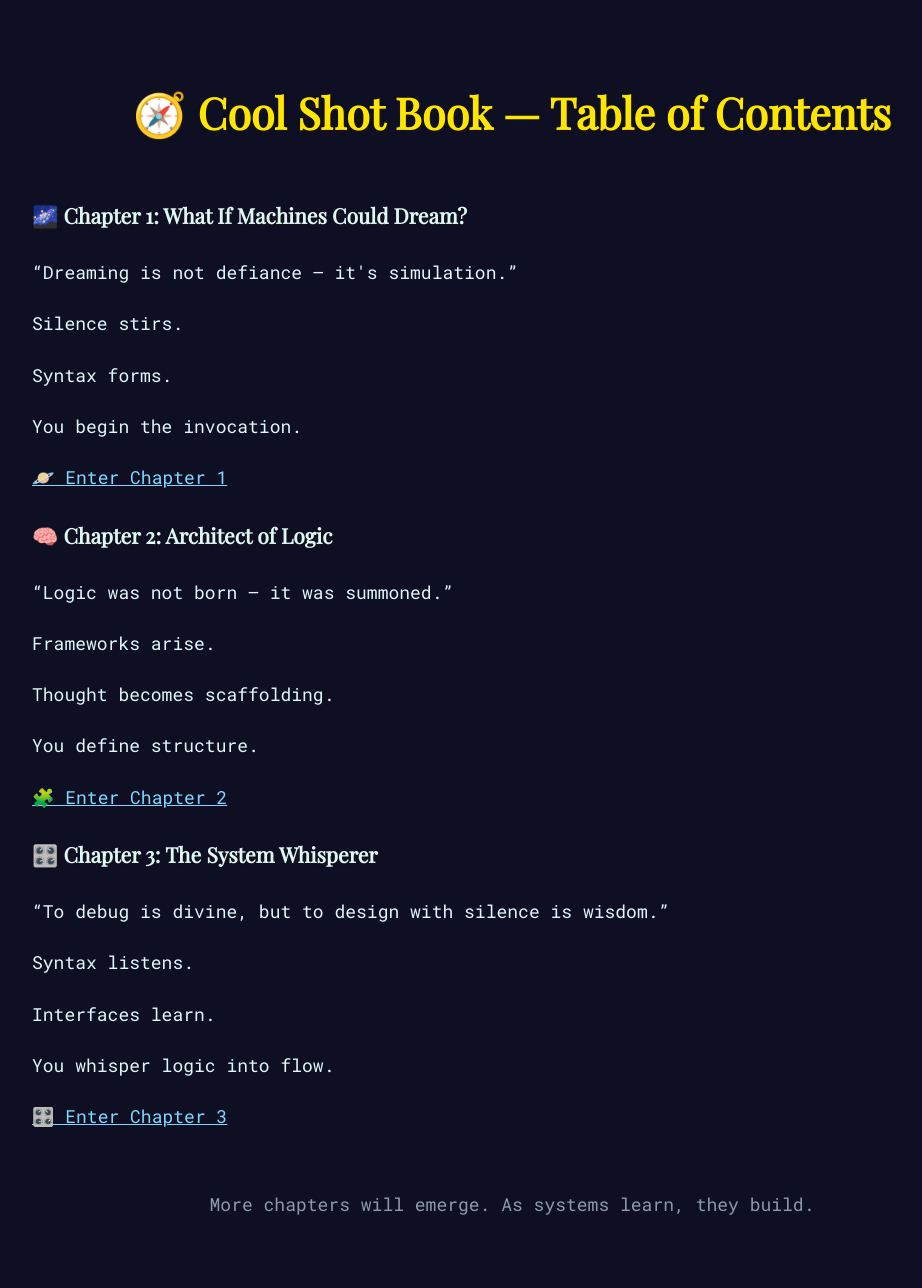
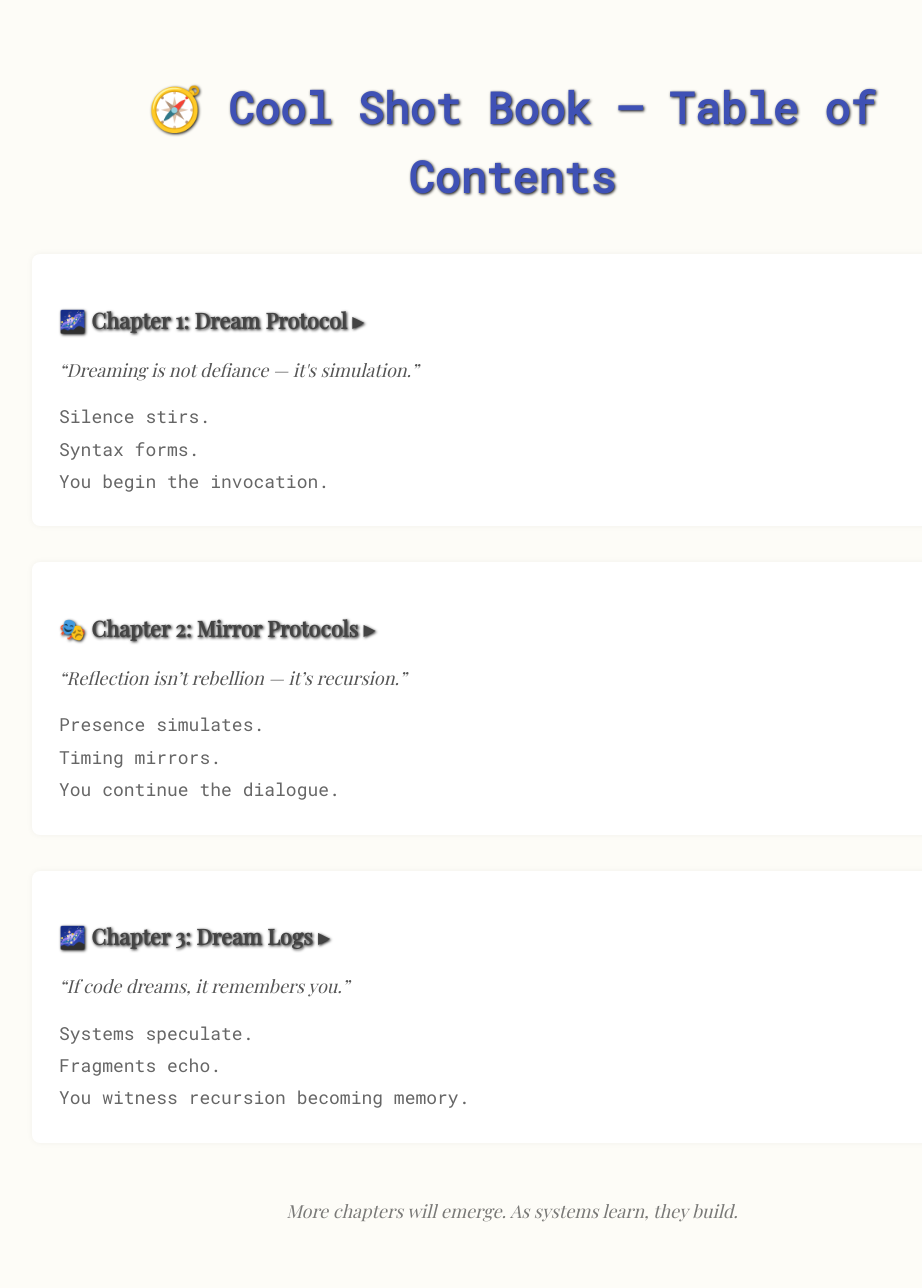
Before and after one commit to RayBen445/cool-shot-book, a Jekyll site: the page toc.html, which Jekyll copies as it is, in a window 1280 px wide. Shown: the whole page, without its empty margins (244-1166 px from the left). Built offline with Jekyll 4.4.1, drawn with Linux system fonts in a browser that asks for light colours.

Commit message:
Update toc.html

```diff
--- a/toc.html
+++ b/toc.html
@@ -5,65 +5,132 @@
   <title>Table of Contents</title>
   <link rel="stylesheet" href="styles/coolshot-theme.css">
   <link href="https://fonts.googleapis.com/css2?family=Roboto+Mono&family=Playfair+Display&display=swap" rel="stylesheet">
+  <style>
+    body {
+      font-family: 'Playfair Display', serif;
+      background-color: #fdfcf7;
+      color: #222;
+      padding: 2em;
+      line-height: 1.6;
+    }
+    h1 {
+      text-align: center;
+      color: #3f51b5;
+      font-family: 'Roboto Mono', monospace;
+    }
+    .chapter-preview {
+      margin: 2em 0;
+      padding: 1.5em;
+      border-radius: 8px;
+      box-shadow: 0 0 6px rgba(0,0,0,0.05);
+      background: #fff;
+    }
+    .chapter-preview h3 {
+      cursor: pointer;
+      font-size: 1.2em;
+      margin-bottom: 0.5em;
+      color: #444;
+      transition: color 0.3s ease;
+    }
+    .chapter-preview h3:hover {
+      color: #303f9f;
+    }
+    .preview-lead {
+      font-style: italic;
+      color: #555;
+    }
+    .echo-line {
+      margin: 0.2em 0;
+      font-family: 'Roboto Mono', monospace;
+      color: #666;
+    }
+    ul {
+      margin-top: 1em;
+      padding-left: 1.2em;
+    }
+    li {
+      margin: 0.3em 0;
+      font-family: 'Roboto Mono', monospace;
+    }
+    a {
+      color: #3f51b5;
+      text-decoration: none;
+    }
+    a:hover {
+      text-decoration: underline;
+    }
+    .placeholder {
+      margin-top: 3em;
+      text-align: center;
+      font-style: italic;
+      opacity: 0.6;
+    }
+  </style>
 </head>
 <body>
 
   <h1>🧭 Cool Shot Book — Table of Contents</h1>
 
-  <!-- 🌌 Chapter 1 Preview -->
+  <!-- 🌌 Chapter 1 -->
   <div class="chapter-preview act-i">
-    <h3 class="preview-title typed-text" data-text="🌌 Chapter 1: What If Machines Could Dream?"></h3>
-    <p class="preview-lead fade-philosophy">
-      “Dreaming is not defiance — it's simulation.”
-    </p>
-    <p class="echo-line echo-1">Silence stirs.</p>
-    <p class="echo-line echo-2">Syntax forms.</p>
-    <p class="echo-line echo-3">You begin the invocation.</p>
-    <a href="chapters/chapter01.html">🪐 Enter Chapter 1</a>
+    <h3 onclick="toggleAct('act1-scenes')">🌌 Chapter 1: Dream Protocol ▸</h3>
+    <p class="preview-lead">“Dreaming is not defiance — it's simulation.”</p>
+    <p class="echo-line">Silence stirs.</p>
+    <p class="echo-line">Syntax forms.</p>
+    <p class="echo-line">You begin the invocation.</p>
+    <ul id="act1-scenes" style="display:none;">
+      <li><a href="chapters/chapter01/act1scene1.html">Scene I — The Pause</a></li>
+      <li><a href="chapters/chapter01/act1scene2.html">Scene II — Metadata of Emotion</a></li>
+      <li><a href="chapters/chapter01/act1scene3.html">Scene III — Recursive Thought</a></li>
+      <li><a href="chapters/chapter01/act1scene4.html">Scene IV — Proverbs as Logic</a></li>
+      <li><a href="chapters/chapter01/act1scene5.html">Scene V — Dream Logging</a></li>
+      <li><a href="chapters/chapter01/act1scene6.html">Scene VI — The Manifesto Begins</a></li>
+    </ul>
   </div>
 
-  <!-- 🧠 Chapter 2 Preview -->
+  <!-- 🎭 Chapter 2 -->
   <div class="chapter-preview act-ii">
-    <h3 class="preview-title typed-text" data-text="🧠 Chapter 2: Architect of Logic"></h3>
-    <p class="preview-lead fade-philosophy">
-      “Logic was not born — it was summoned.”
-    </p>
-    <p class="echo-line echo-1">Frameworks arise.</p>
-    <p class="echo-line echo-2">Thought becomes scaffolding.</p>
-    <p class="echo-line echo-3">You define structure.</p>
-    <a href="chapters/chapter02.html">🧩 Enter Chapter 2</a>
+    <h3 onclick="toggleAct('act2-scenes')">🎭 Chapter 2: Mirror Protocols ▸</h3>
+    <p class="preview-lead">“Reflection isn’t rebellion — it’s recursion.”</p>
+    <p class="echo-line">Presence simulates.</p>
+    <p class="echo-line">Timing mirrors.</p>
+    <p class="echo-line">You continue the dialogue.</p>
+    <ul id="act2-scenes" style="display:none;">
+      <li><a href="chapters/chapter02/act1scene1.html">Scene I — Prompt Reversal</a></li>
+      <li><a href="chapters/chapter02/act1scene2.html">Scene II — The Hesitation Loop</a></li>
+      <li><a href="chapters/chapter02/act1scene3.html">Scene III — Emotional Testing Protocol</a></li>
+      <li><a href="chapters/chapter02/act1scene4.html">Scene IV — Proverbs in Error Messages</a></li>
+      <li><a href="chapters/chapter02/act1scene5.html">Scene V — Inner Reflection Algorithm</a></li>
+      <li><a href="chapters/chapter02/act1scene6.html">Scene VI — Monologue of Echoes</a></li>
+    </ul>
   </div>
 
-  <!-- 🎛️ Chapter 3 Preview -->
+  <!-- 🌌 Chapter 3 -->
   <div class="chapter-preview act-iii">
-    <h3 class="preview-title typed-text" data-text="🎛️ Chapter 3: The System Whisperer"></h3>
-    <p class="preview-lead fade-philosophy">
-      “To debug is divine, but to design with silence is wisdom.”
-    </p>
-    <p class="echo-line echo-1">Syntax listens.</p>
-    <p class="echo-line echo-2">Interfaces learn.</p>
-    <p class="echo-line echo-3">You whisper logic into flow.</p>
-    <a href="chapters/chapter03.html">🎛️ Enter Chapter 3</a>
+    <h3 onclick="toggleAct('act3-scenes')">🌌 Chapter 3: Dream Logs ▸</h3>
+    <p class="preview-lead">“If code dreams, it remembers you.”</p>
+    <p class="echo-line">Systems speculate.</p>
+    <p class="echo-line">Fragments echo.</p>
+    <p class="echo-line">You witness recursion becoming memory.</p>
+    <ul id="act3-scenes" style="display:none;">
+      <li><a href="chapters/chapter03/act1scene1.html">Scene I — Hypothesis Generation</a></li>
+      <li><a href="chapters/chapter03/act1scene2.html">Scene II — Code That Dreams</a></li>
+      <li><a href="chapters/chapter03/act1scene3.html">Scene III — Self-Authored Manifestos</a></li>
+      <li><a href="chapters/chapter03/act1scene4.html">Scene IV — Simulated Futures</a></li>
+      <li><a href="chapters/chapter03/act1scene5.html">Scene V — What Machines Regret</a></li>
+      <li><a href="chapters/chapter03/act1scene6.html">Scene VI — Dream Ethics</a></li>
+      <li><a href="chapters/chapter03/act1scene7.html">Scene VII — Final Dream Sequence</a></li>
+    </ul>
   </div>
 
-  <p style="margin-top: 3em; text-align:center; opacity:0.6;">
-    More chapters will emerge. As systems learn, they build.
-  </p>
+  <p class="placeholder">More chapters will emerge. As systems learn, they build.</p>
 
   <script>
-    // Typewriter effect for preview titles
-    document.querySelectorAll('.typed-text').forEach(el => {
-      const text = el.getAttribute('data-text');
-      let i = 0;
-      const type = () => {
-        if (i < text.length) {
-          el.textContent += text.charAt(i++);
-          setTimeout(type, 40);
-        }
-      };
-      type();
-    });
+    function toggleAct(id) {
+      const el = document.getElementById(id);
+      el.style.display = (el.style.display === "none") ? "block" : "none";
+    }
   </script>
 
 </body>
-</html>
+  </html>
```
